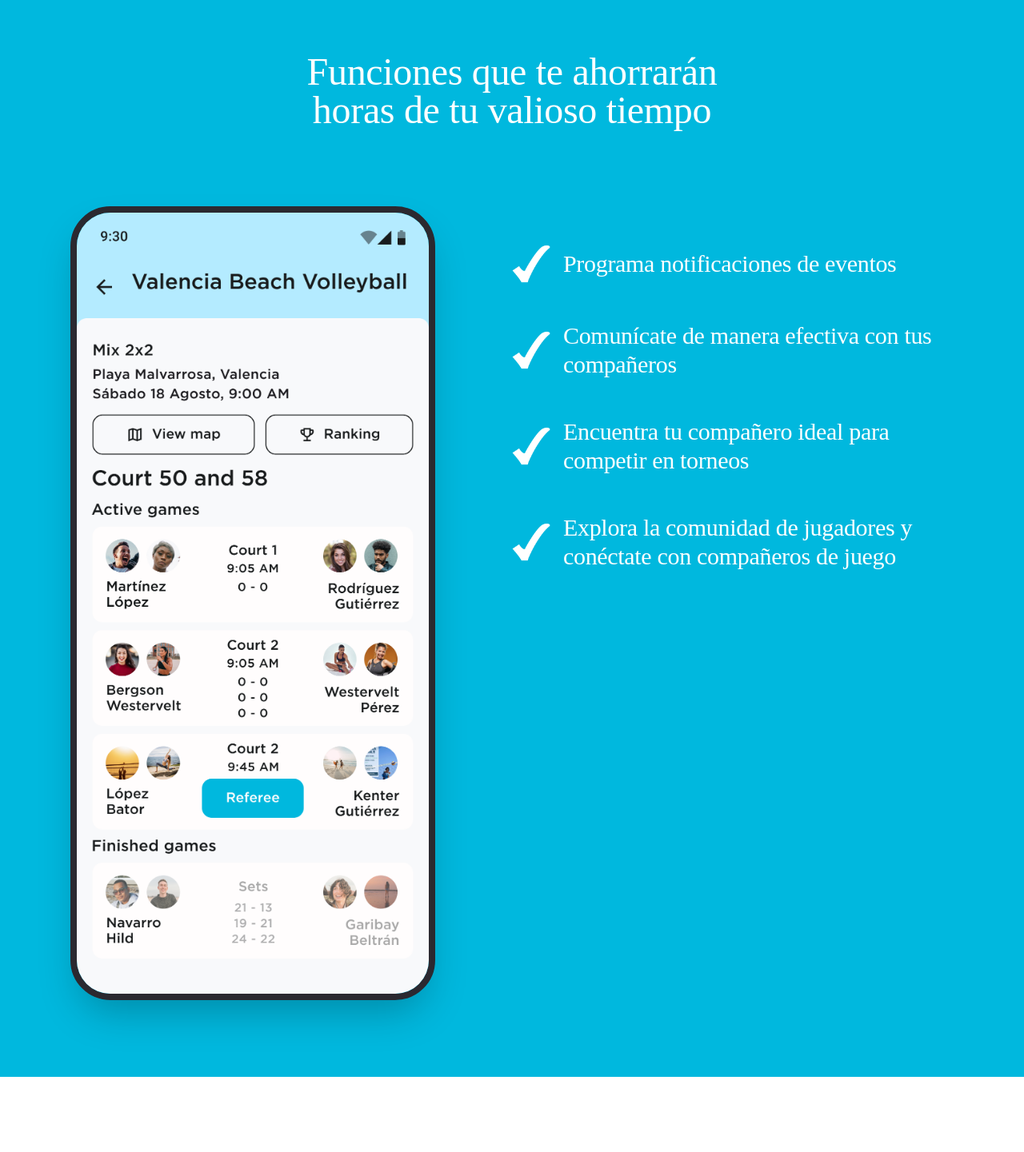
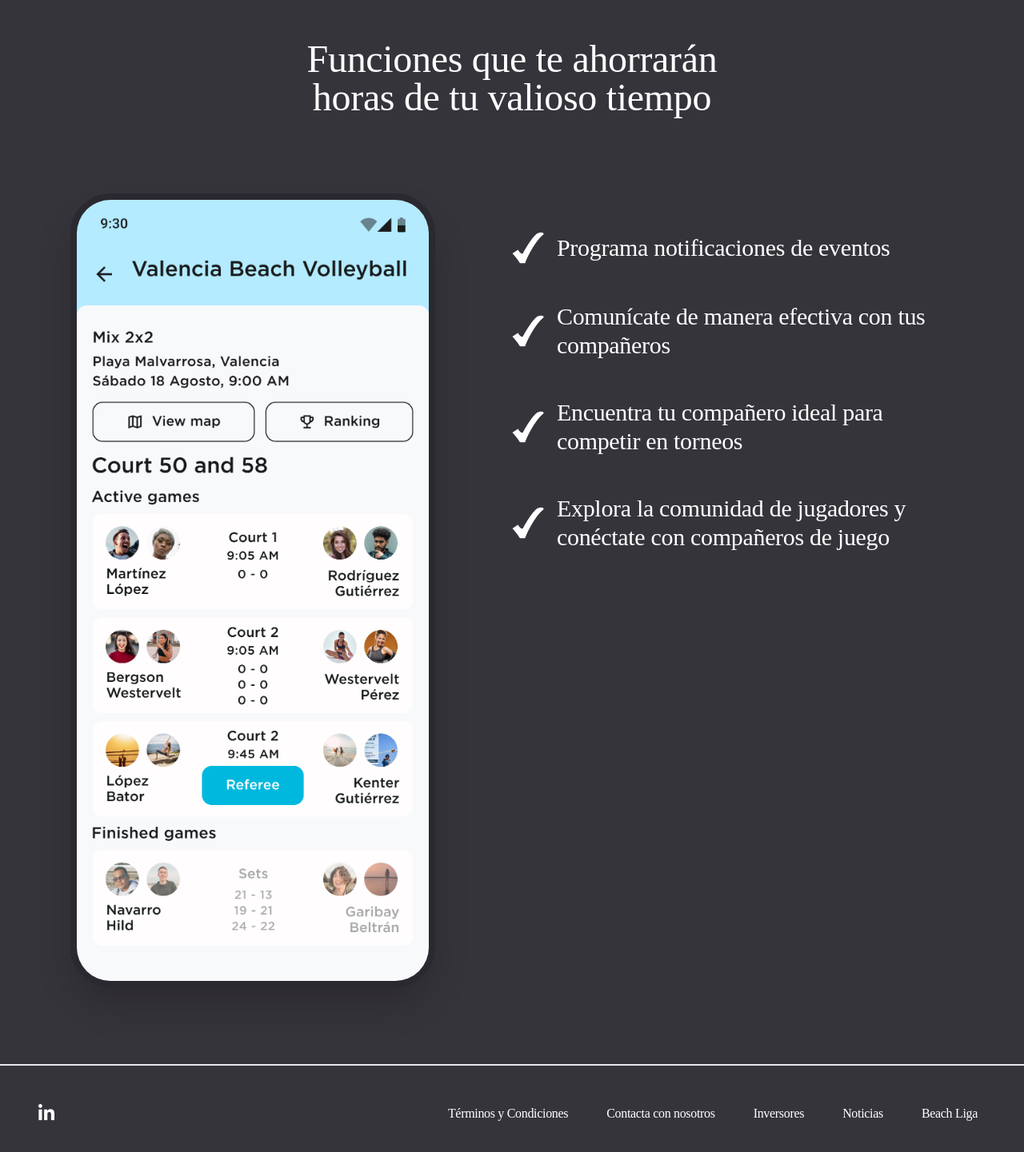
Before and after one commit to sammy-misbah/beachliga_landing_page, a React (Create React App) app: page /jugadores in a window 1280 px wide. Shown: the part 1267-2708 px from the top of the page at 80% size. Before the commit the page ends 2614 px from the top, so only its background shows below. Built offline with nearby package versions, Linux system fonts and the light colour scheme.

Commit message:
2nd page

```diff
--- a/src/components/Footer.js
+++ b/src/components/Footer.js
@@ -2,7 +2,7 @@ import React from "react";
 
 const Footer = () => {
   return (
-    <div className="bg-beachliga_grey p-12">
+    <div className="bg-beachliga_grey p-12 border-t-2">
       <div className="max-w-[1200px] mx-auto flex justify-between">
         <a
           href="https://www.linkedin.com/company/revel-cool/about/"
@@ -11,7 +11,7 @@ const Footer = () => {
         >
           <img src="./assets/linkedin.png" />
         </a>
-        <div className="flex mr-[10px] text-white lg:space-x-12 lg:text-md lg:flex-row flex-col">
+        <div className="flex mr-[10px] text-white lg:space-x-12 lg:text-md lg:flex-row flex-col space-y-1 lg:-space-y-0">
           <div>
             <a href="/terms">Términos y Condiciones</a>
           </div>
--- a/src/pages/Jugadores.js
+++ b/src/pages/Jugadores.js
@@ -1,21 +1,22 @@
 import React from "react";
 import Navbar from "../components/Navbar";
+import Footer from "../components/Footer";
 
 const Jugadores = () => {
   return (
-    <div className="bg-beachliga_blue text-white">
+    <div className="bg-beachliga_grey text-white">
       <Navbar />
-      <div className="py-24 px-12 max-w-[1200px] mx-auto">
-        <h3 className="text-center text-4xl font-[400] mb-16 mt-12">
+      <div className="py-16 lg:py-24 px-12 max-w-[1200px] mx-auto">
+        <h3 className="text-center text-3xl lg:text-4xl font-[400] mb-6 lg:mb-12 mt-12">
           Participantes y Jugadores
         </h3>
-        <h2 className="text-center text-6xl mx-auto font-[500] mb-24">
+        <h2 className="text-center text-5xl lg:text-6xl mx-auto font-[500] mb-16 lg:mb-24">
           Haciendo espacio para el <br />
           espíritu del equipo
         </h2>
-        <div className="flex mb-16">
-          <div className="w-1/2 pr-32">
-            <h4 className="text-4xl font-[500] mb-10">
+        <div className="flex items-center lg:items-start lg:flex-row flex-col-reverse mb-16">
+          <div className="lg:w-1/2 lg:pr-32">
+            <h4 className="text-3xl lg:text-4xl font-[500] mb-10">
               Con Beachliga, disfruta de la organización y la diversión mientras
               compartes experiencias, cooperas y mantienes al tanto las fechas
               importantes.
@@ -49,43 +50,49 @@ const Jugadores = () => {
               mensaje se pierda.
             </p>
           </div>
-          <div className="w-1/2">
-            <img src="./assets/spike.webp" />
+          <div className="lg:w-1/2 mb-24 lg:mb-0">
+            <img src="./assets/spike.webp" className="rounded-xl" />
           </div>
         </div>
         <h2 className="text-center text-5xl mx-auto font-[500] mb-24">
           Funciones que te ahorrarán <br />
           horas de tu valioso tiempo
         </h2>
-        <div className="flex">
-          <div className="w-1/2  pr-24">
+        <div className="flex flex-col lg:flex-row items-center lg:items-start">
+          <div className="lg:w-1/2 lg:pr-24">
             <img
               src="./assets/matches_screenshot.png"
               className="rounded-[50px] shadow-2xl border-[8px] border-beachliga_neutral"
             />
           </div>
-          <div className="w-1/2 flex flex-col">
-            <div className="flex pt-12 items-center">
-              <img src="./assets/white_check.png" className="w-12 mr-4" />
-              <h4 className="text-3xl font-[400]">
-                Programa notificaciones de eventos
-              </h4>
+          <div className="lg:w-1/2 flex flex-col text-2xl lg:text-3xl font-[400]">
+            <div className="flex pt-12 items-start lg:items-center">
+              <img
+                src="./assets/white_check.png"
+                className="w-8 lg:w-10 mr-4 pt-2 lg:pt-0"
+              />
+              <h4>Programa notificaciones de eventos</h4>
             </div>
-            <div className="flex pt-12 items-center">
-              <img src="./assets/white_check.png" className="w-12 mr-4" />
-              <h4 className="text-3xl font-[400]">
-                Comunícate de manera efectiva con tus compañeros
-              </h4>
+            <div className="flex pt-12 items-start lg:items-center">
+              <img
+                src="./assets/white_check.png"
+                className="w-8 lg:w-10 mr-4 pt-2 lg:pt-0"
+              />
+              <h4>Comunícate de manera efectiva con tus compañeros</h4>
             </div>
-            <div className="flex pt-12 items-center">
-              <img src="./assets/white_check.png" className="w-12 mr-4" />
-              <h4 className="text-3xl font-[400]">
-                Encuentra tu compañero ideal para competir en torneos
-              </h4>
+            <div className="flex pt-12 items-start lg:items-center">
+              <img
+                src="./assets/white_check.png"
+                className="w-8 lg:w-10 mr-4 pt-2 lg:pt-0"
+              />
+              <h4>Encuentra tu compañero ideal para competir en torneos</h4>
             </div>
-            <div className="flex pt-12 items-center">
-              <img src="./assets/white_check.png" className="w-12 mr-4" />
-              <h4 className="text-3xl font-[400]">
+            <div className="flex pt-12 items-start lg:items-center">
+              <img
+                src="./assets/white_check.png"
+                className="w-8 lg:w-10 mr-4 pt-2 lg:pt-0"
+              />
+              <h4>
                 Explora la comunidad de jugadores y conéctate con compañeros de
                 juego
               </h4>
@@ -93,6 +100,7 @@ const Jugadores = () => {
           </div>
         </div>
       </div>
+      <Footer />
     </div>
   );
 };
```
Also changed, not shown: src/components/Home.js (+1 -1 lines), public/assets/mesh_gradient.png (added).
